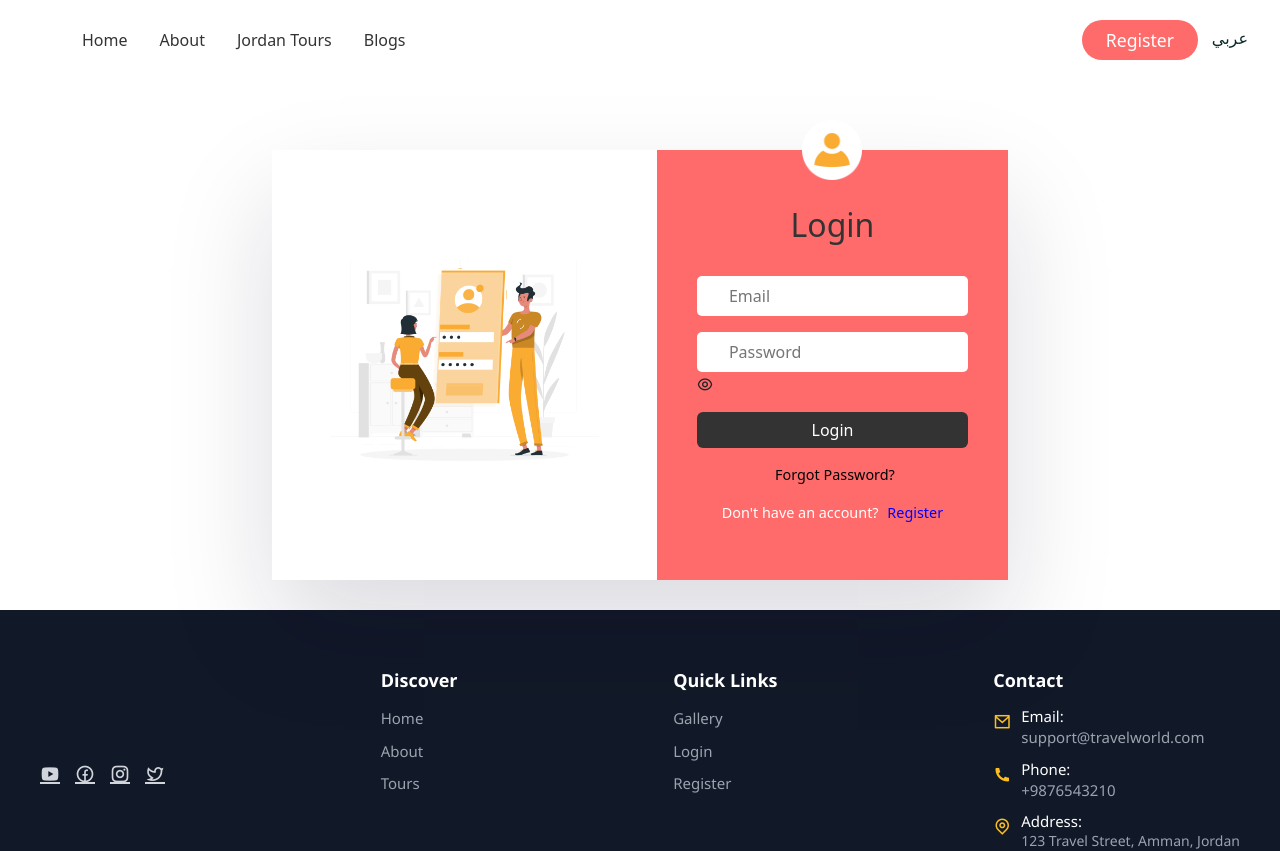
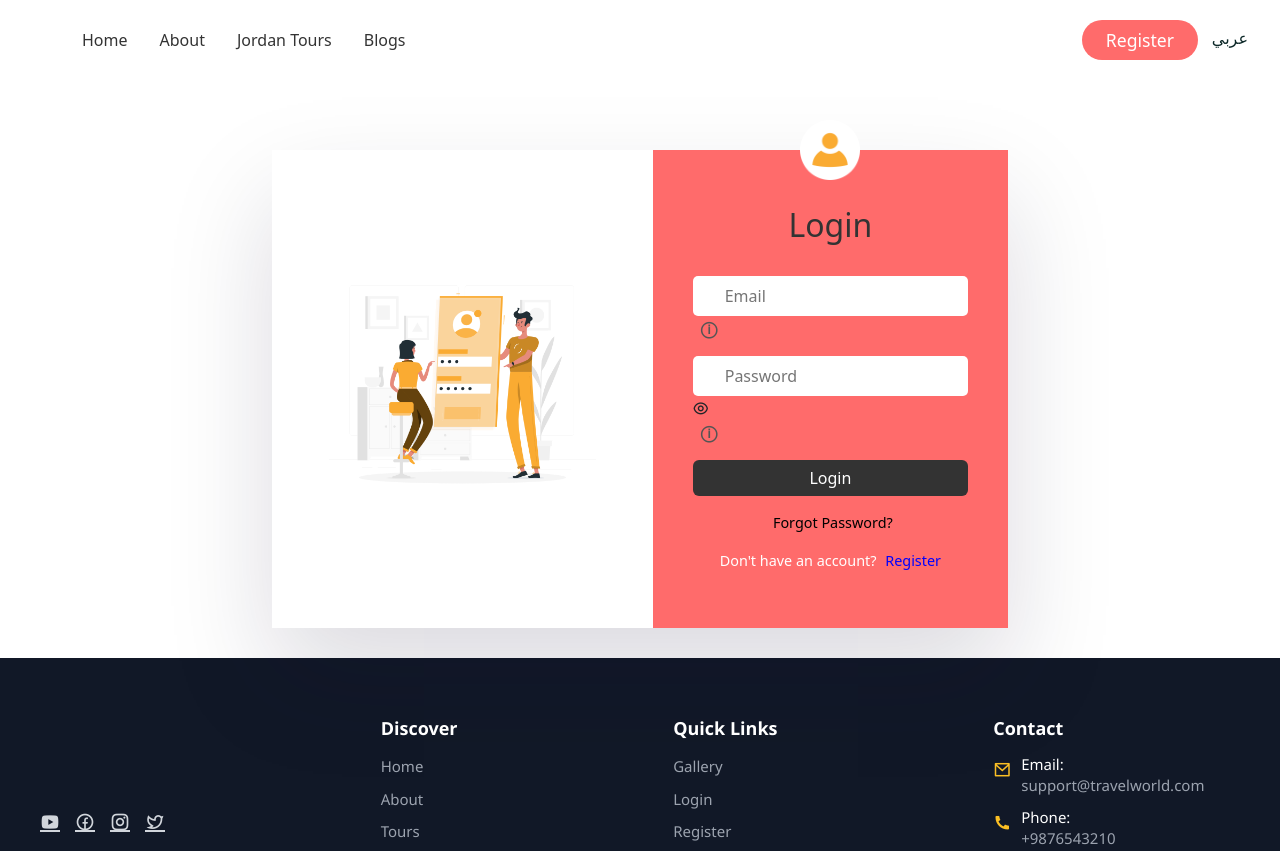
Before and after one commit to NutrinoDaya/Jordan-tourism-frontend, a React (Create React App) app: page /login in a window 1280 px wide. Shown: the top 851 px of the page. Built offline with nearby package versions, Linux system fonts and the light colour scheme; a web font is replaced by a local one.

Commit message:
Update 4

```diff
--- a/src/Pages/Login.jsx
+++ b/src/Pages/Login.jsx
@@ -118,7 +118,7 @@ const Login = () => {
                 {error && <div className="alert alert-danger">{error}</div>}
                 {success && <div className="alert alert-success">{success}</div>}
                 <Form onSubmit={handleClick}>
-                  <FormGroup>
+                  <FormGroup style={{ position: "relative" }}>
                     <input
                       type="email"
                       placeholder={t.email}
@@ -127,8 +127,15 @@ const Login = () => {
                       id="email"
                       onChange={handleChange}
                     />
+                    <span className="info-icon" tabIndex={0}>
+                      ⓘ
+                      <span className="tooltip-text">
+                        Email must be valid and include "@".
+                      </span>
+                    </span>
                   </FormGroup>
-                  <FormGroup>
+
+                  <FormGroup style={{ position: "relative" }}>
                     <div className="password__input">
                       <input
                         type={showPassword ? "text" : "password"}
@@ -143,7 +150,14 @@ const Login = () => {
                         onClick={togglePasswordVisibility}
                       ></i>
                     </div>
+                    <span className="info-icon" tabIndex={0}>
+                      ⓘ
+                      <span className="tooltip-text">
+                        Password must be at least 8 characters with letters & numbers.
+                      </span>
+                    </span>
                   </FormGroup>
+
                   <Button className="btn secondary__btn auth__btn" type="submit">
                     {t.login}
                   </Button>
--- a/src/styles/Login.css
+++ b/src/styles/Login.css
@@ -76,6 +76,54 @@
   font-weight: 500;
 }
 
+/* Info icon tooltip styling */
+.info-icon {
+  display: inline-block;
+  margin-left: 8px;
+  color: #555;
+  cursor: pointer;
+  position: relative;
+  font-weight: bold;
+  user-select: none;
+  font-size: 1rem;
+}
+
+.info-icon:focus .tooltip-text,
+.info-icon:hover .tooltip-text {
+  visibility: visible;
+  opacity: 1;
+}
+
+.tooltip-text {
+  visibility: hidden;
+  width: 220px;
+  background-color: #333;
+  color: #fff;
+  text-align: left;
+  border-radius: 5px;
+  padding: 8px 10px;
+  position: absolute;
+  z-index: 1000;
+  bottom: 125%;
+  left: 50%;
+  transform: translateX(-50%);
+  opacity: 0;
+  transition: opacity 0.3s;
+  font-size: 0.85rem;
+  line-height: 1.3;
+  box-shadow: 0 2px 6px rgba(0,0,0,0.3);
+}
+
+.tooltip-text::after {
+  content: "";
+  position: absolute;
+  top: 100%; /* arrow at bottom */
+  left: 50%;
+  margin-left: -5px;
+  border-width: 5px;
+  border-style: solid;
+  border-color: #333 transparent transparent transparent;
+}
 
 @media only screen and (max-width: 768px) {
   .login__img {
```
